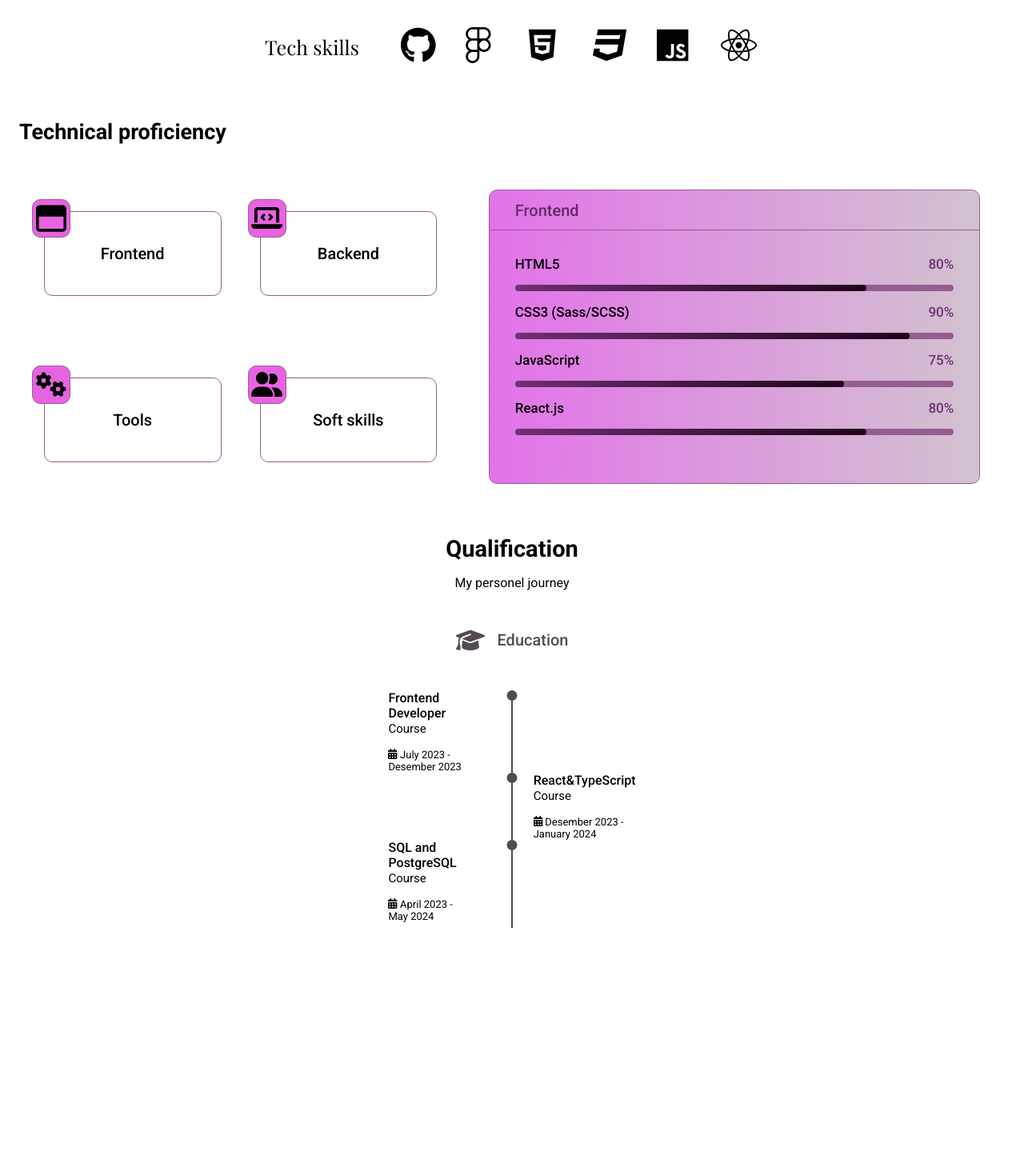
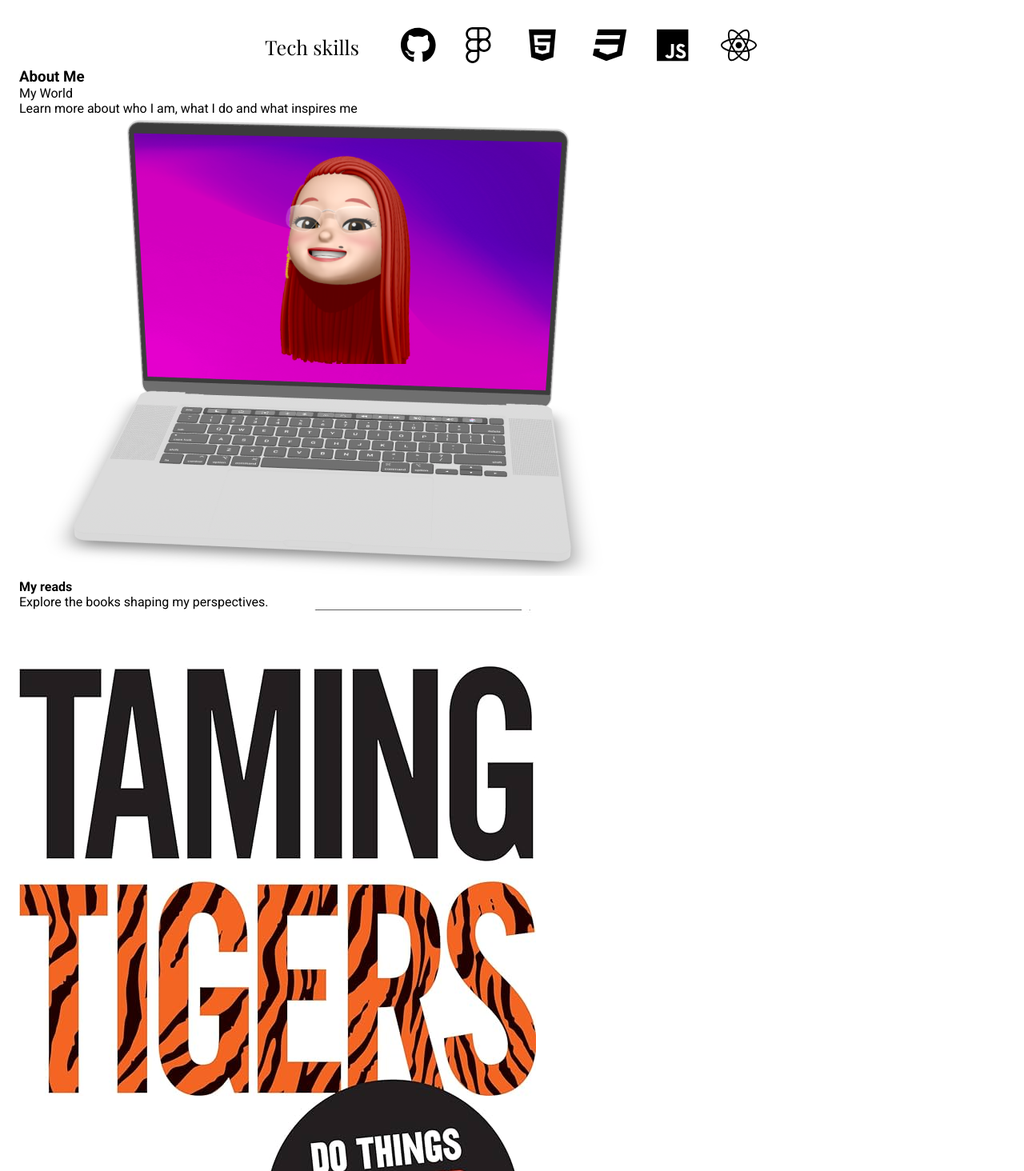
Before and after one commit to NikkiPotomakha/my-portfolio, a React (Create React App) app: page / in a window 1280 px wide. Shown: the part 506-1970 px from the top of the page at 80% size. Before the commit the page ends 1691 px from the top, so only its background shows below. Built offline with nearby package versions, Linux system fonts and the light colour scheme; a web font is replaced by a local one.

Commit message:
Creating about section

```diff
--- a/src/App.jsx
+++ b/src/App.jsx
@@ -4,7 +4,7 @@ import Hero from "./components/Hero/Hero";
 import Skills from './components/Skills/Skills';
 import "./components/styles.css/App.css"
 import Qualification from "./components/Qualification/Qualification";
-
+import About from "./components/About/About"
 
 
 const App = () => {
@@ -13,6 +13,7 @@ const App = () => {
       <Navbar />
       <div className="container">
         <Hero />
+        <About />
         <Skills />
         <Qualification />
       </div>
--- /dev/null
+++ b/src/components/About/About.css
@@ -0,0 +1,12 @@
+
+
+.about_card {
+display: flex;
+  gap: 72px;
+  flex-wrap: wrap;
+  align-items: center;
+  justify-content: center;
+}
+.about_img {
+    width: 50px;
+}
--- /dev/null
+++ b/src/components/About/About.jsx
@@ -0,0 +1,27 @@
+import React from 'react'
+import laptop from "../../images/laptop.png";
+import Book from "../../images/Book.jpg";
+
+const About = () => {
+    return (
+      <div className="about_section">
+        <div className="about_container">
+          <h3 className="about_title">About Me</h3>
+          <span className="about_subtitle">My World</span>
+          <p className="about_text">
+            Learn more about who I am, what I do and what inspires me
+          </p>
+          <div className='about_img'>
+            <img src={laptop} alt="Veronika" />
+          </div>
+        </div>
+        <div className="about_card">
+          <h4>My reads</h4>
+                <p>Explore the books shaping my perspectives.</p>
+                <img src={Book} alt="Taming Tigers" />
+        </div>
+      </div>
+    );
+}
+
+export default About
```
Also changed, not shown: src/images/Book.jpg (added).
